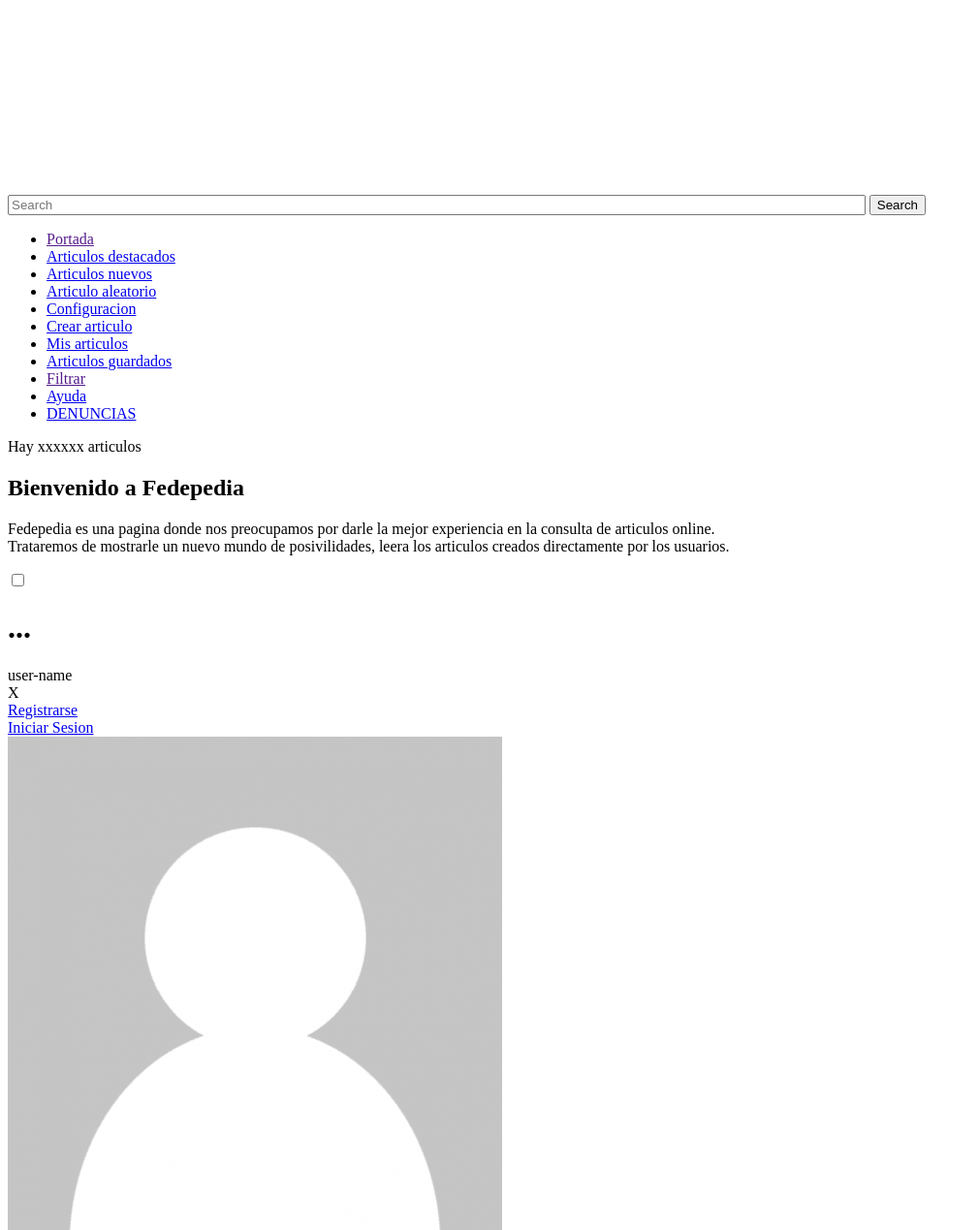
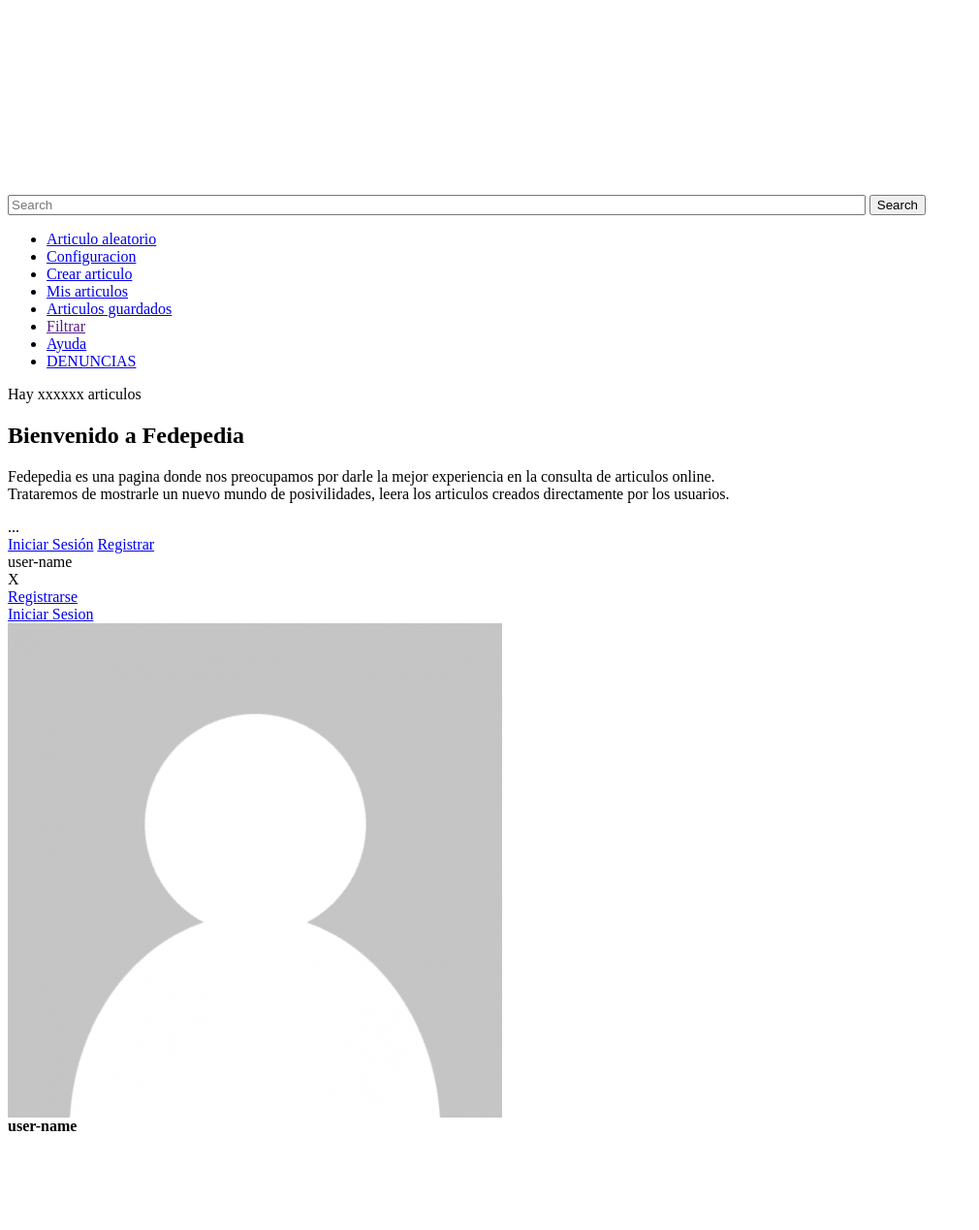
Before and after one commit to Ezequiel12D/fedepedia, a PHP site: page /views/home.php in a window 1280 px wide; the page is wider, and only the part inside the window is pictured. Shown: the part 834-2103 px from the top of that part at 97% size, without its empty margins (0-1010 px from the left). After the commit the page ends 2001 px from the top of that part, so only its background shows below. Run offline with PHP 8.4, Linux system fonts and the light colour scheme.

Commit message:
nico god

```diff
--- /dev/null
+++ b/controllers/web/createarticles.php
@@ -0,0 +1,4 @@
+<?php
+require_once "../../includes/config.php";
+
+$conn->query("");
--- /dev/null
+++ b/controllers/web/register.php
@@ -0,0 +1,6 @@
+<?php
+$conn = mysqli_connect("localhost","root","","fedepedia.sql");
+
+$insert = "INSERT INTO users(id,email,username,name,password,birth_date,gender,created_at,deleted_at) VALUES()";
+
+$query = mysqli_query($conn,$insert);
--- a/views/articlefeatured.php
+++ b/views/articlefeatured.php
@@ -7,10 +7,6 @@
 
     <nav>
     <ul>
-        <li><a href="index.php">Portada</a></li>
-        <li><a href="articlefeatured.php">Artículos destacados</a></li>
-        <li><a href="articlenews.php">Artículos nuevos</a></li>
-        <li><a href="articlerandom.php">Artículo aleatorio</a></li>
         <li><a href="setting.php">Configuración</a></li>
         <li><a href="createarticles.php">Crear artículo</a></li>
         <li><a href="myarticles.php">Mis artículos</a></li>
--- a/views/help.php
+++ b/views/help.php
@@ -22,9 +22,7 @@
         <div class="lh"></div>
         <div id="link-bar">
             <ul>
-                <li><a href="">Portada</a></li>
-                <li><a href="../views/articlefeatured.php">Articulos destacados</a></li>
-                <li><a href="../views/articlenews.php">Articulos nuevos</a></li>
+
                 <li><a href="../views/articlerandom.php">Articulo aleatorio</li>
                 <li><a href="../views/setting.php">Configuracion</a></li>
                 <li><a href="../views/createarticles.php">Crear articulo</a></li>
--- a/views/home.php
+++ b/views/home.php
@@ -19,9 +19,6 @@
     <div class="lh" style="top:35%"></div>
     <div id="link-bar">
         <ul>
-            <li><a href="">Portada</a></li>
-            <li><a href="../../views/articlefeatured.php">Articulos destacados</a></li>
-            <li><a href="../../views/articlenews.php">Articulos nuevos</a></li>
             <li><a href="../../views/articlerandom.php">Articulo aleatorio</li>
             <li><a href="../../views/setting.php">Configuracion</a></li>
             <li><a href="../../views/createarticles.php">Crear articulo</a></li>
@@ -40,9 +37,12 @@
 
 <div id="right-bar">
     <!-- inicio modal-->
-    <div id="btn-modal--style">
-        <input type="checkbox" id="btn-modal">
-        <label for="btn-modal"class="lbl-modal"><h1>...</h1></label>
+    <div class="dropdown" id="btn-modal--style">
+        <span>...</span>
+        <div class="dropdown-content">
+            <a href="../../views/login.php" id="login-link">Iniciar Sesión</a>
+            <a href="../../views/register.php" id="register-link">Registrar</a>
+        </div>
     </div>
 
     <div class="modal-menu">
```
Also changed, not shown: views/Register.php (+5 -7 lines), controllers/web/home.php (line endings or trailing spaces), images/descarga.jfif (deleted). Lines whose indentation alone changed are shown as unchanged.
